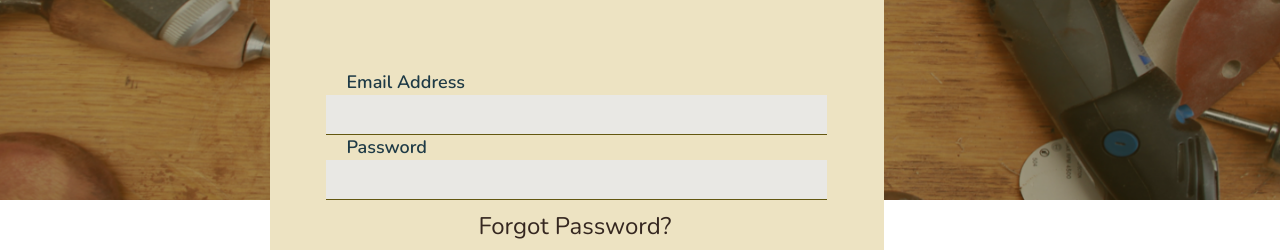
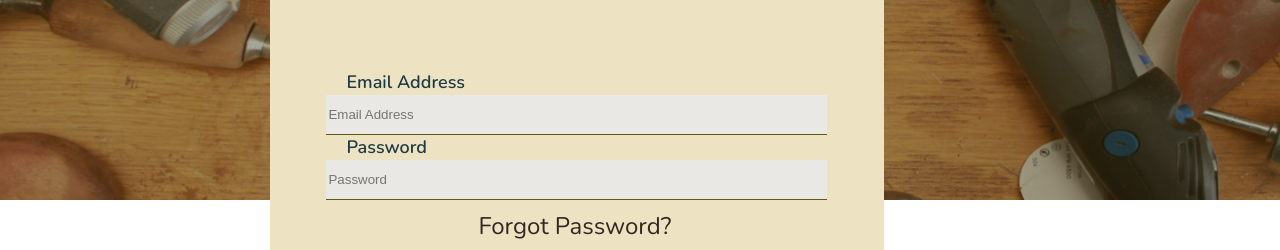
Before and after one commit to emmanormana/Build-project, a React (Create React App) app: page / in a window 1280 px wide. Shown: the part 461-711 px from the top of the page. Built offline with nearby package versions, Linux system fonts and the light colour scheme.

Commit message:
Updated Styling for Create Account

```diff
--- a/src/components/App.js
+++ b/src/components/App.js
@@ -1,23 +1,32 @@
 import React, {Component} from 'react';
+import {connect} from 'react-redux';
+
+
 import Navigation from './common/Navigation';
 import Footer from './common/Footer';
-import {Route} from 'react-router-dom';
+import {Route, withRouter} from 'react-router-dom';
 import SignIn from './auth/SignIn';
 import CreateAccount from "./auth/CreateAccount";
 import PrivateRoute from "./common/PrivateRoute";
 import WelcomePage from "./tools/WelcomePage";
+import {doCreateAccount, doSignIn} from "../actions/authActions";
 
 class App extends Component {
-    handleSignIn = values => console.log(values);
+    handleSignIn = values => {
+        this.props.doSignIn(values);
+        this.props.isAuth && this.props.history.push('/dashboard');
+    }
     handleCreateAccount = values => {
-        console.log(values);
+        const {first_name, last_name, email, password} = values;
+        this.props.doCreateAccount({first_name, last_name, email, password});
+        this.props.isAuth && this.props.history.push('/dashboard');
     };
 
     render() {
         return (
             <div className='container'>
                 <Navigation/>
-                <Route exact path='/' component={SignIn}/>
+                <Route exact path='/' render={props => <SignIn {...props} onSubmit={this.handleSignIn}/>}/>
                 <Route path='/create-account'
                        render={props => <CreateAccount {...props} onSubmit={this.handleCreateAccount}/>}/>
                 <PrivateRoute path='/dashboard' component={WelcomePage}/>
@@ -26,4 +35,6 @@ class App extends Component {
     }
 }
 
-export default App;
+const mapStateToProps = state => ({isAuth: state.auth.isAuth});
+App = withRouter(App);
+export default connect(mapStateToProps, {doSignIn, doCreateAccount})(App);
--- a/src/components/auth/CreateAccount.jsx
+++ b/src/components/auth/CreateAccount.jsx
@@ -5,6 +5,7 @@ import {doCreateAccount} from "../../actions/authActions";
 import HeroImage from '../common/HeroImage';
 import userImage from '../../imgs/Oval Copy 3.png';
 import TextInput from "../common/form/TextInput";
+import {BottomContent, Form, FormTop, H4, InputGroup, Wrapper, SubmitButton} from "../styles/signInFormStyle";
 
 const required = value => (value ? undefined : 'Required');
 const maxLength = max => value => value && value.length > max ? `Must be ${max} characters or less` : undefined;
@@ -19,10 +20,14 @@ class CreateAccount extends Component {
     render() {
         const {handleSubmit, pristine, submitting} = this.props;
         return (
-            <>
+            <Wrapper>
                 <HeroImage/>
-                <form onSubmit={handleSubmit}>
-                    <h4>Create New Account</h4>
+                <BottomContent>
+                    <Form onSubmit={handleSubmit}>
+                        <FormTop>
+                            <H4>Create New Account</H4>
+                        </FormTop>
+                        <InputGroup>
                             <Field name='first_name' type='text' component={TextInput} label='First Name'
                                    validate={[required, minLength2, maxLength20]}/>
                             <Field name='last_name' type='text' component={TextInput} label='Last Name'
@@ -33,14 +38,16 @@ class CreateAccount extends Component {
                                    validate={[required, minLength5, maxLength20]}/>
                             <Field name='password2' type='password' component={TextInput} label='Confirm Password'
                                    validate={[required]}/>
-                    <button type='submit' disabled={submitting || pristine}>Create Account</button>
-                </form>
+                            <SubmitButton type='submit' disabled={submitting || pristine}>Create Account</SubmitButton>
+                        </InputGroup>
+                    </Form>
+                </BottomContent>
                 <img src={userImage} alt='Happy User'/>
                 <p>I was tired of always loaning tools and not remembering who I lent them to. With Use My Tools I know
                     where all of my tools are all the time, and I'm even making money by renting out the tools I
                     have</p>
                 <p>-Darren Adams</p>
-            </>
+            </Wrapper>
         )
 
 
--- a/src/components/auth/SignIn.jsx
+++ b/src/components/auth/SignIn.jsx
@@ -1,82 +1,58 @@
-import React, { useReducer } from 'react';
-import { Link } from 'react-router-dom';
+import React, {Component} from 'react';
+import {Field, reduxForm} from 'redux-form';
+import {Link} from 'react-router-dom';
 import HeroImage from '../common/HeroImage';
 
-
 import {
-  Wrapper,
+    BottomContent,
+    CreateAccountButton,
+    CreateAccountContainer,
+    ForgotPasswordLink,
     Form,
+    FormTop,
     H4,
-  BottomContent,
-  SubmitButton,
-  CreateAccountButton,
-  Label,
-  Input,
     InputGroup,
     InputPair,
+    NewTo,
     SignInPair,
-  ForgotPasswordLink,
-  FormTop,
-  CreateAccountContainer,
-  NewTo,
+    SubmitButton,
+    Wrapper,
 } from '../styles/signInFormStyle';
+import TextInput from "../common/form/TextInput";
+
+const required = value => (value ? undefined : 'Required');
+
+class SignIn extends Component {
+    render() {
 
 
-
-
-
-
-const SignIn = () => {
-  const initialState = {
-    email   : '',
-    password: ''
-  };
-
-  const reducer           = ( state, newState ) => ({...state, ...newState});
-  const [state, setState] = useReducer( reducer, initialState );
-
-  const {email, password} = state;
-  const handleSubmit      = e => {
-    e.preventDefault();
-  };
-
+        const {handleSubmit, pristine, submitting} = this.props;
 
 
         return (
             <Wrapper>
-      <HeroImage />
+                <HeroImage/>
                 <BottomContent>
-
-
                     <Form onSubmit={handleSubmit}>
-
                         <FormTop>
                             <H4>Sign In</H4>
                         </FormTop>
-
                         <InputGroup>
-
                             <InputPair>
-              <Label>Email Address</Label>
-              <Input type='email' value={email} className='email'
-                onChange={e => setState( {email: e.target.value} )} />
+                                <Field type='email' name='email' placeholder='Email Address' label='Email Address'
+                                       component={TextInput} validate={[required]}/>
                             </InputPair>
-
                             <InputPair>
-              <Label>Password</Label>
-              <Input type='password' value={password} className='password'
-                onChange={e => setState( {password: e.target.value} )} />
+                                <Field type='password' name='password' placeholder='Password' label='Password'
+                                       component={TextInput} validate={[required]}/>
                             </InputPair>
-
-
                             <SignInPair>
-              <Link  to='/forgot-password'><ForgotPasswordLink>Forgot Password?</ForgotPasswordLink></Link>
-              <SubmitButton type='submit'> Sign In </SubmitButton>
+                                <Link to='/forgot-password'><ForgotPasswordLink>Forgot
+                                    Password?</ForgotPasswordLink></Link>
+                                <SubmitButton type='submit' disabled={pristine || submitting}> Sign In </SubmitButton>
                             </SignInPair>
-
                         </InputGroup>
                     </Form>
-
                     <CreateAccountContainer>
                         <NewTo>New to Use My Tools?</NewTo>
                         <Link to='/create-account'><CreateAccountButton>Create Account</CreateAccountButton></Link>
@@ -85,5 +61,6 @@ const SignIn = () => {
             </Wrapper>
         );
     };
+}
 
-export default SignIn;
+export default reduxForm({form: 'signIn'})(SignIn);
--- a/src/components/common/form/TextInput.jsx
+++ b/src/components/common/form/TextInput.jsx
@@ -1,13 +1,14 @@
 import React from 'react';
+import {Label, Input, InputPair} from "../../styles/signInFormStyle";
 
 const TextInput = ({input, label, type, meta: {touched, error}}) => {
     return (
         <div>
-            <label>{label}</label>
-            <div>
-                <input {...input} placeholder={label} type={type} />
+            <Label>{label}</Label>
+            <InputPair>
+                <Input {...input} placeholder={label} type={type} />
                 {touched && error && <span>{error}</span>}
-            </div>
+            </InputPair>
         </div>
     )
 }
--- a/src/components/styles/signInFormStyle.js
+++ b/src/components/styles/signInFormStyle.js
@@ -143,6 +143,12 @@ export const CreateAccountButton = styled.button`
   line-height: 33px;
   text-align: center;
   color: #488EAC;
+  cursor: pointer;
+
+  &:hover {
+    color: white;
+    background-color: #488EAC;
+  }
 `;
 
 export const ForgotPasswordLink = styled.div`
```
Lines whose indentation alone changed are shown as unchanged.
